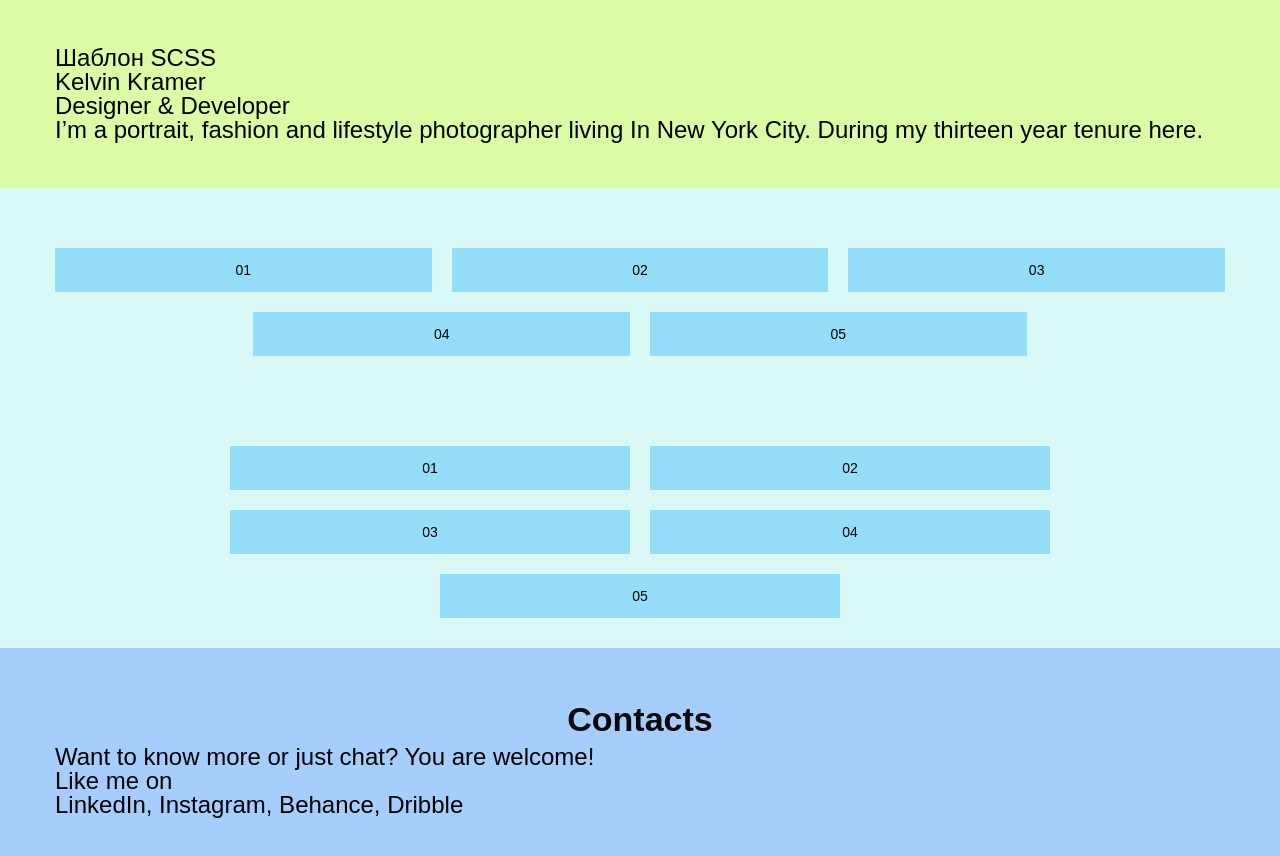
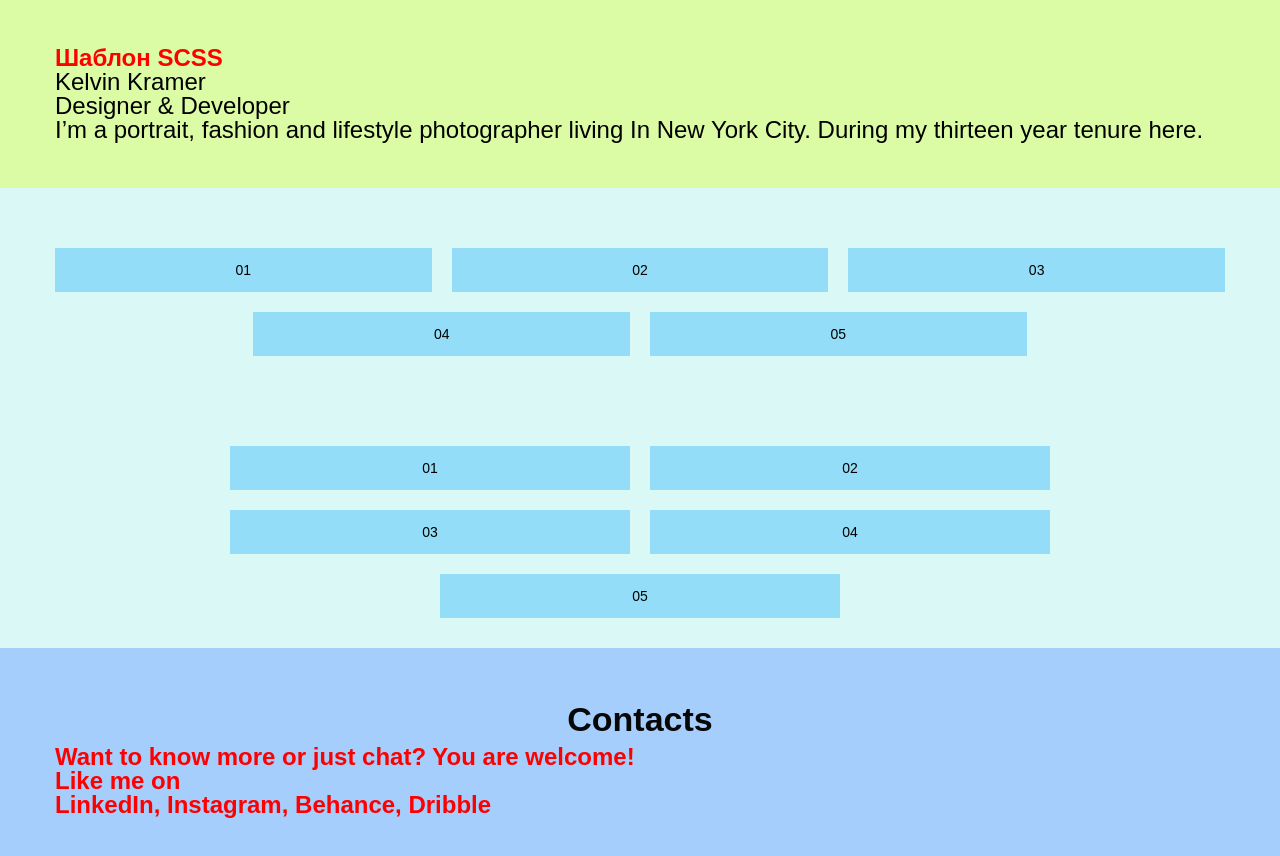
Before and after one commit to SergeiLSL/sample-scss, a plain HTML site: page index.html in a window 1280 px wide. Drawn offline with Linux system fonts and the light colour scheme.

Commit message:
проба

```diff
--- a/scss/_index.scss
+++ b/scss/_index.scss
@@ -218,3 +218,9 @@
 		flex-basis: 33.333%;
 	}
 }
+
+p {
+	font-size: 24px;
+	color: red;
+	font-weight: 700;
+}
```
Also changed, not shown: index.html (+1 -1 lines), css/style.css.
